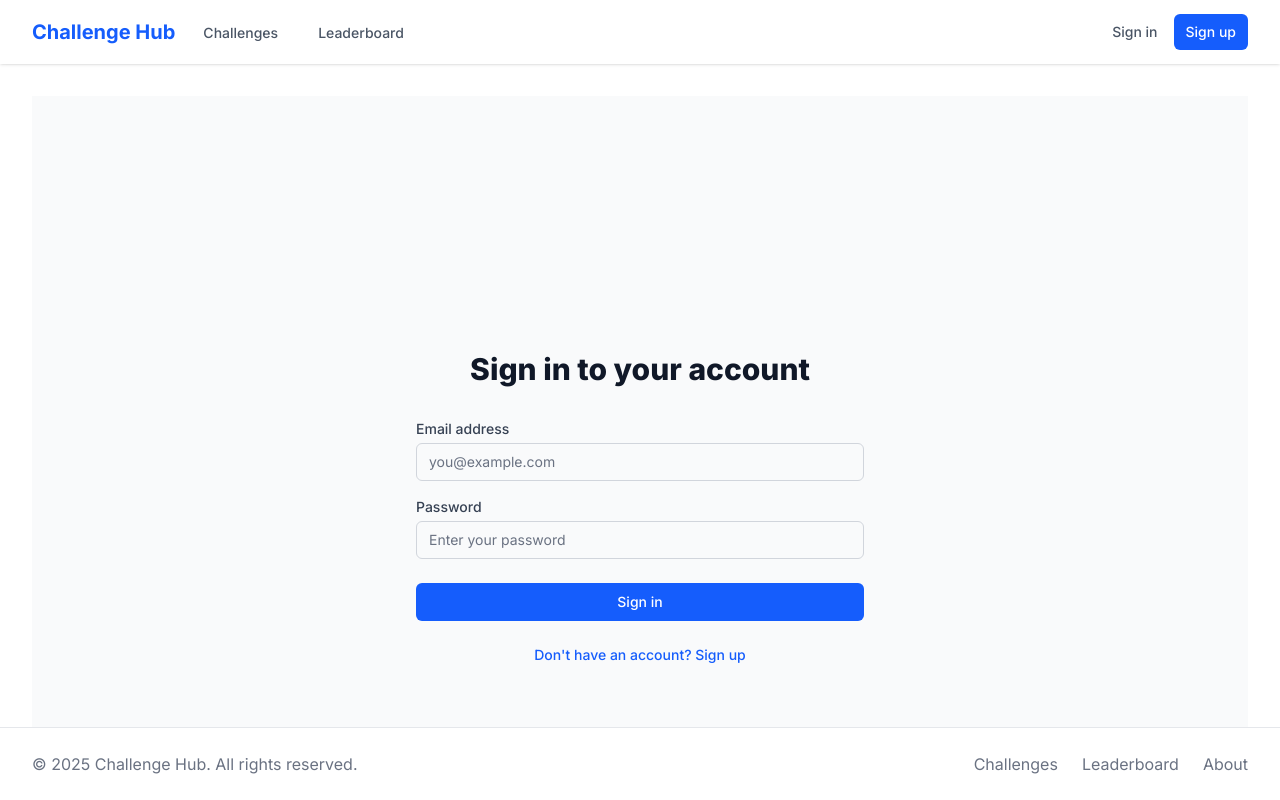
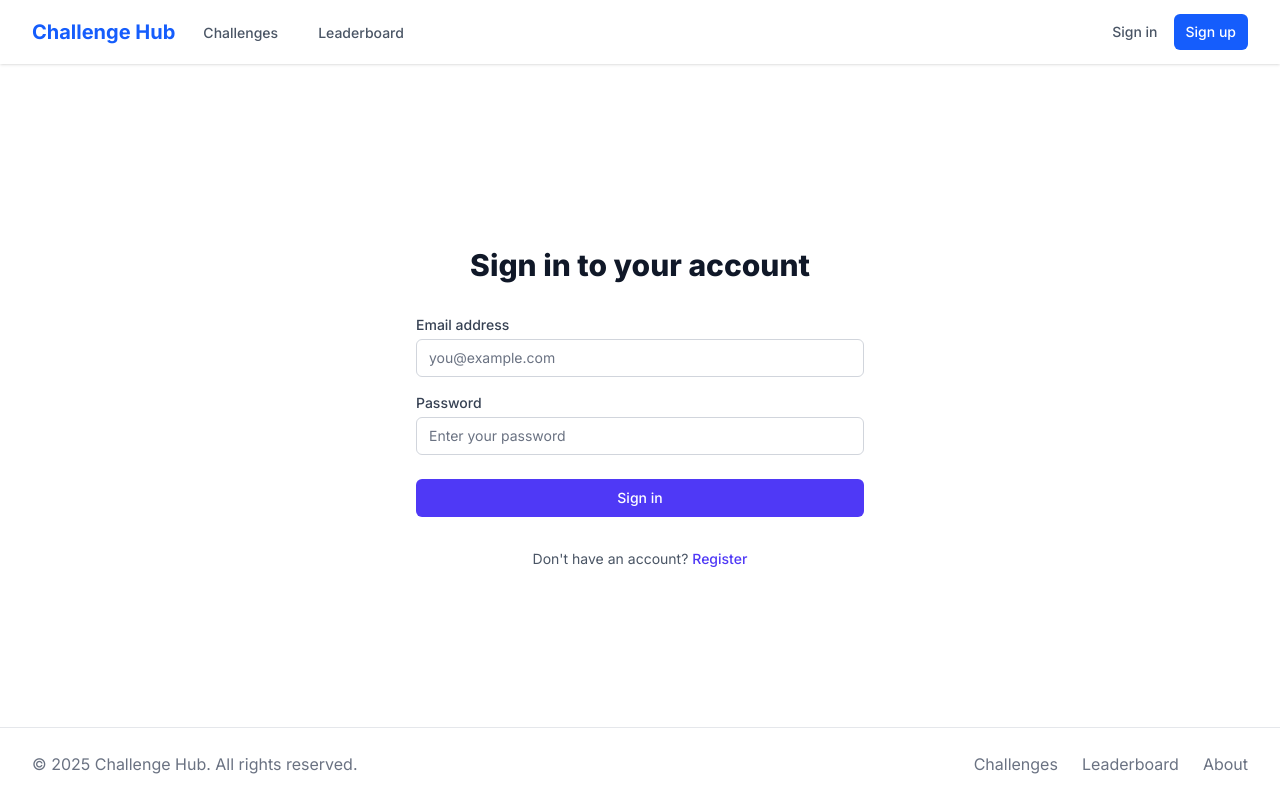
Before and after one commit to hungds99/challenge-app, a Next.js app: page /login in a window 1280 px wide. Built offline with nearby package versions, Linux system fonts and the light colour scheme; no server answers.

Commit message:
refactor: update LoginPage and LoginForm for improved layout and styling consistency

```diff
--- a/src/app/login/page.tsx
+++ b/src/app/login/page.tsx
@@ -1,8 +1,9 @@
 import LoginForm from "@/components/login-form";
+import Link from 'next/link';
 
 export default function LoginPage() {
   return (
-    <div className="min-h-screen flex items-center justify-center bg-gray-50 py-12 px-4 sm:px-6 lg:px-8">
+    <div className="h-full flex items-center justify-center py-12 px-4 sm:px-6 lg:px-8">
       <div className="max-w-md w-full space-y-8">
         <div>
           <h2 className="mt-6 text-center text-3xl font-extrabold text-gray-900">
@@ -10,6 +11,9 @@
           </h2>
         </div>
         <LoginForm />
+        <p className="mt-2 text-center text-sm text-gray-600">
+          Don&apos;t have an account? <Link href="/register" className="font-medium text-indigo-600 hover:text-indigo-500">Register</Link>
+        </p>
       </div>
     </div>
   );
--- a/src/components/login-form.tsx
+++ b/src/components/login-form.tsx
@@ -3,7 +3,6 @@
 import { useState } from 'react';
 import { useRouter } from 'next/navigation';
 import { useAuth } from '@/contexts/AuthContext';
-import Link from 'next/link';
 
 export default function LoginForm() {
   const router = useRouter();
@@ -54,7 +53,7 @@
             required
             value={formData.email}
             onChange={handleChange}
-            className="appearance-none relative block w-full px-3 py-2 border border-gray-300 placeholder-gray-500 text-gray-900 rounded-md focus:outline-none focus:ring-blue-500 focus:border-blue-500 focus:z-10 sm:text-sm"
+            className="appearance-none relative block w-full px-3 py-2 border border-gray-300 placeholder-gray-500 text-gray-900 rounded-md focus:outline-none focus:ring-indigo-500 focus:border-indigo-500 focus:z-10 sm:text-sm"
             placeholder="you@example.com"
           />
         </div>
@@ -69,7 +68,7 @@
             required
             value={formData.password}
             onChange={handleChange}
-            className="appearance-none relative block w-full px-3 py-2 border border-gray-300 placeholder-gray-500 text-gray-900 rounded-md focus:outline-none focus:ring-blue-500 focus:border-blue-500 focus:z-10 sm:text-sm"
+            className="appearance-none relative block w-full px-3 py-2 border border-gray-300 placeholder-gray-500 text-gray-900 rounded-md focus:outline-none focus:ring-indigo-500 focus:border-indigo-500 focus:z-10 sm:text-sm"
             placeholder="Enter your password"
           />
         </div>
@@ -79,20 +78,11 @@
         <button
           type="submit"
           disabled={loading}
-          className="group relative w-full flex justify-center py-2 px-4 border border-transparent text-sm font-medium rounded-md text-white bg-blue-600 hover:bg-blue-700 focus:outline-none focus:ring-2 focus:ring-offset-2 focus:ring-blue-500 disabled:opacity-50"
+          className="group relative w-full flex justify-center py-2 px-4 border border-transparent text-sm font-medium rounded-md text-white bg-indigo-600 hover:bg-indigo-700 focus:outline-none focus:ring-2 focus:ring-offset-2 focus:ring-indigo-500 disabled:opacity-50"
         >
           {loading ? 'Signing in...' : 'Sign in'}
         </button>
       </div>
-
-      <div className="text-sm text-center">
-        <Link
-          href="/register"
-          className="font-medium text-blue-600 hover:text-blue-500"
-        >
-          Don&apos;t have an account? Sign up
-        </Link>
-      </div>
     </form>
   );
 }
```
